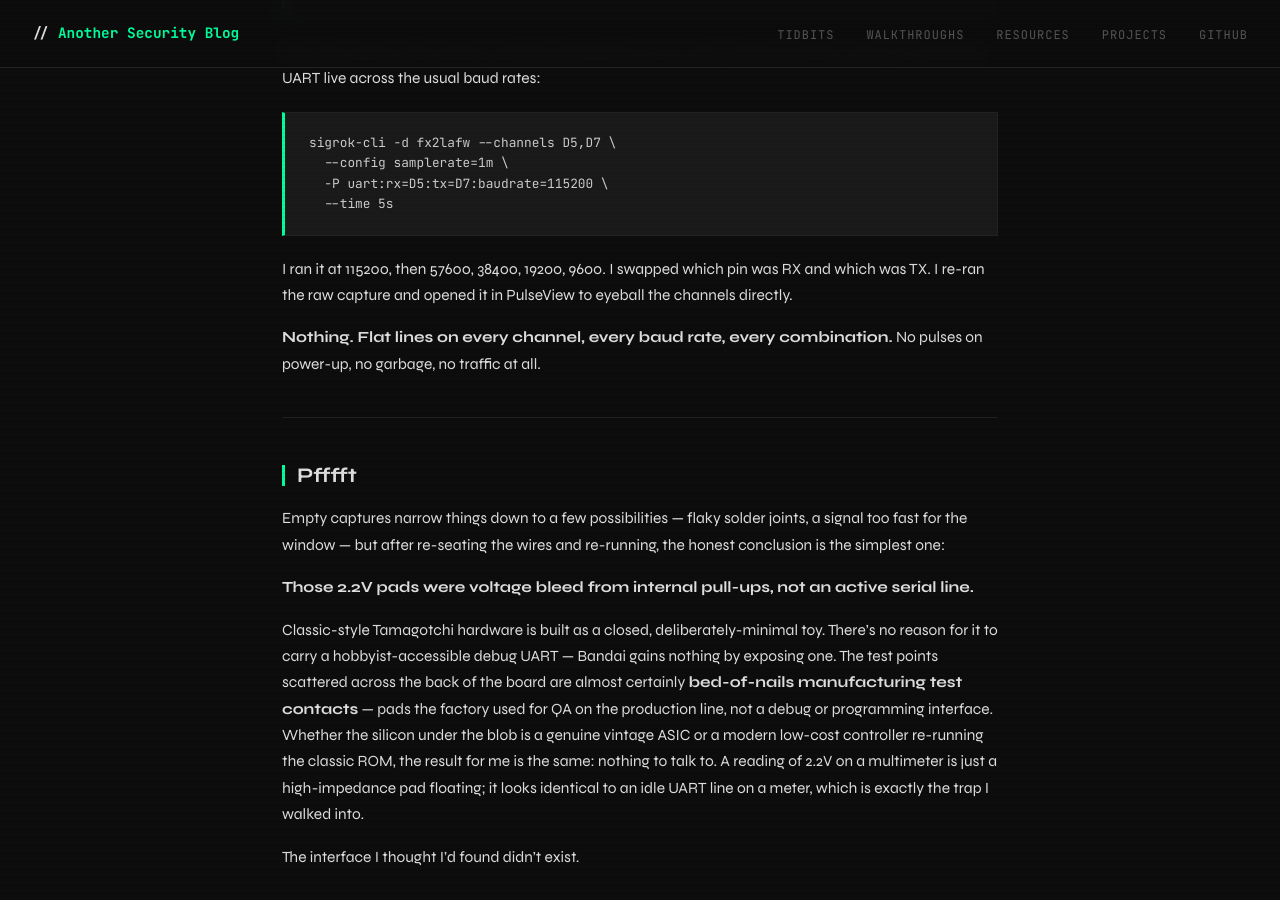
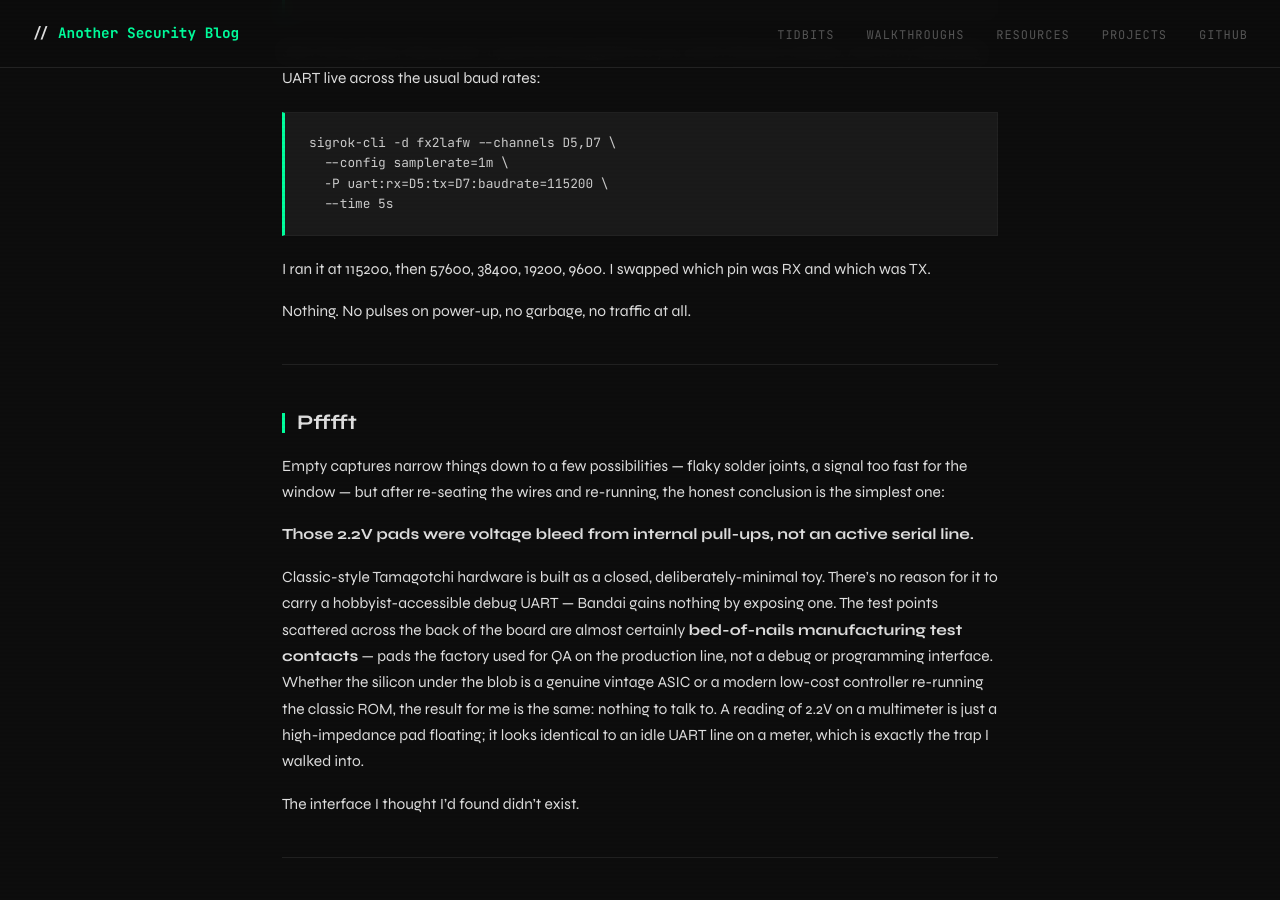
Before and after one commit to CyberCasquatch/cybercasquatch.github.io, a Jekyll site: the page built from _posts/Projects/2026-06-29-reading-a-tamagotchi-uart-test-points.md, in a window 1280 px wide and 900 px high, scrolled down 3960 px. Built offline with Jekyll 4.4.1, drawn with Linux system fonts in a browser that asks for light colours.

Commit message:
Refine UART test points description
Removed redundant phrases and clarified the test results.

````diff
--- a/_posts/Projects/2026-06-29-reading-a-tamagotchi-uart-test-points.md
+++ b/_posts/Projects/2026-06-29-reading-a-tamagotchi-uart-test-points.md
@@ -81,9 +81,9 @@ sigrok-cli -d fx2lafw --channels D5,D7 \
   --time 5s
 ```
 
-I ran it at 115200, then 57600, 38400, 19200, 9600. I swapped which pin was RX and which was TX. I re-ran the raw capture and opened it in PulseView to eyeball the channels directly.
+I ran it at 115200, then 57600, 38400, 19200, 9600. I swapped which pin was RX and which was TX.
 
-**Nothing. Flat lines on every channel, every baud rate, every combination.** No pulses on power-up, no garbage, no traffic at all.
+Nothing. No pulses on power-up, no garbage, no traffic at all.
 
 ---
 
````
